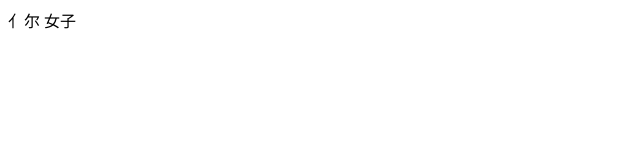
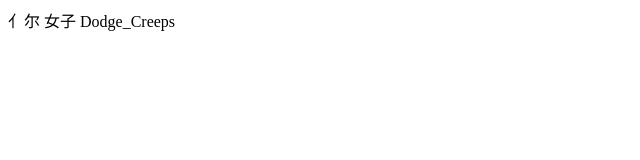
Before and after one commit to Zindalx00/test, a plain HTML site: page index.html in a window 1280 px wide. Shown: the whole page, without its empty margins (0-640 px from the left). Drawn offline with Linux system fonts and the light colour scheme.

Commit message:
Update index.html

```diff
--- a/index.html
+++ b/index.html
@@ -1 +1,3 @@
-<p>亻尔 女子 </p>
+<p>亻尔 女子
+  Dodge_Creeps
+</p>
```
